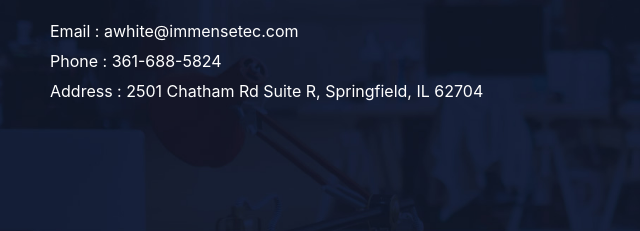
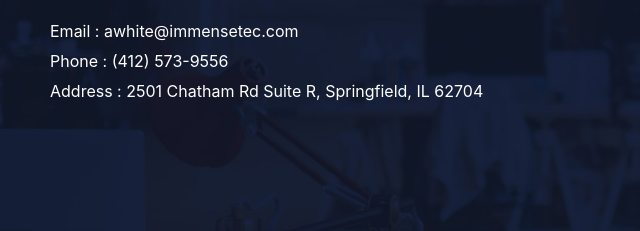
Before and after one commit to AbdulHannanS/immensemak, a plain HTML site: page index.html in a window 1280 px wide. Shown: the part 3319-3550 px from the top of the page, 35-675 px from the left. Drawn offline with Linux system fonts and the light colour scheme.

Commit message:
changed the contact numebr at botton

```diff
--- a/index.html
+++ b/index.html
@@ -230,7 +230,7 @@ window.location.href = "mailto:hrimmensetec@outlook.com?subject="+encoded_subjec
                     </p>
                     <ul class="list-unstyled">
                         <li>Email : awhite@immensetec.com</li>
-                        <li>Phone : 361-688-5824</li>
+                        <li>Phone : (412) 573-9556</li>
                         <li>Address : 2501 Chatham Rd Suite R, Springfield, IL 62704</li>
                     </ul>
                 </div>
```
